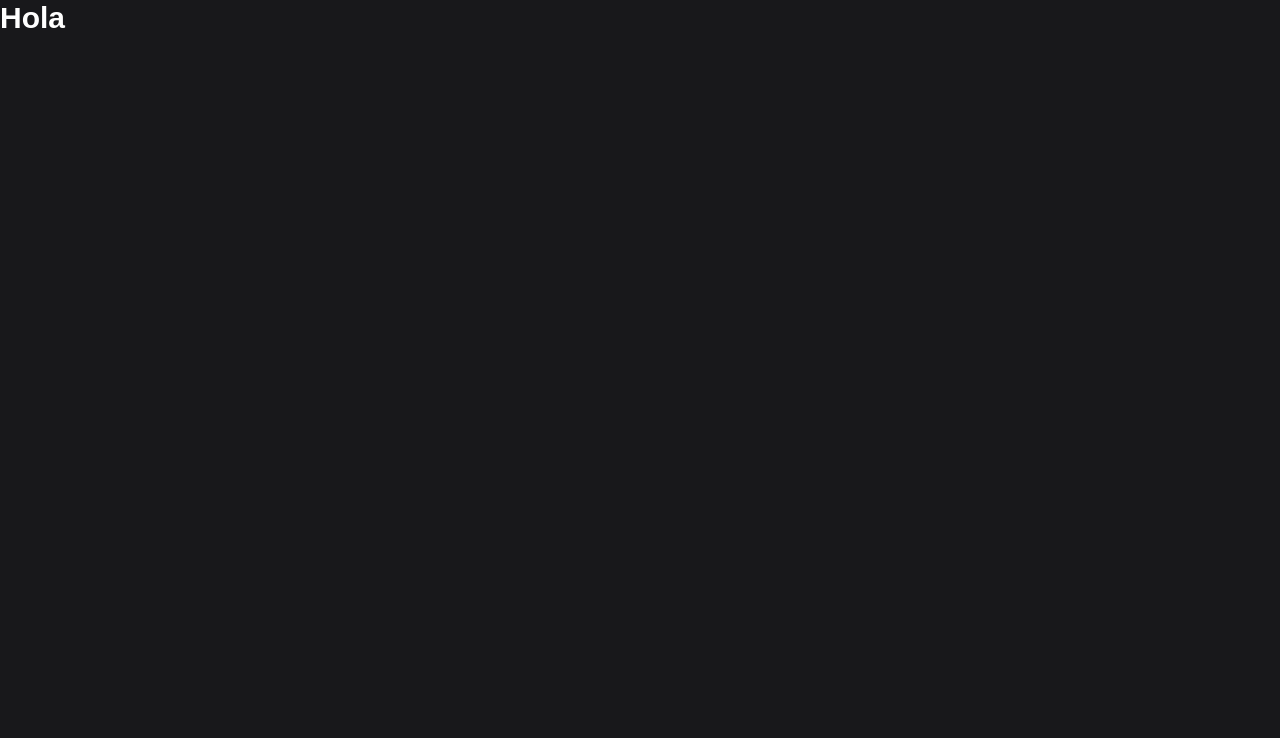
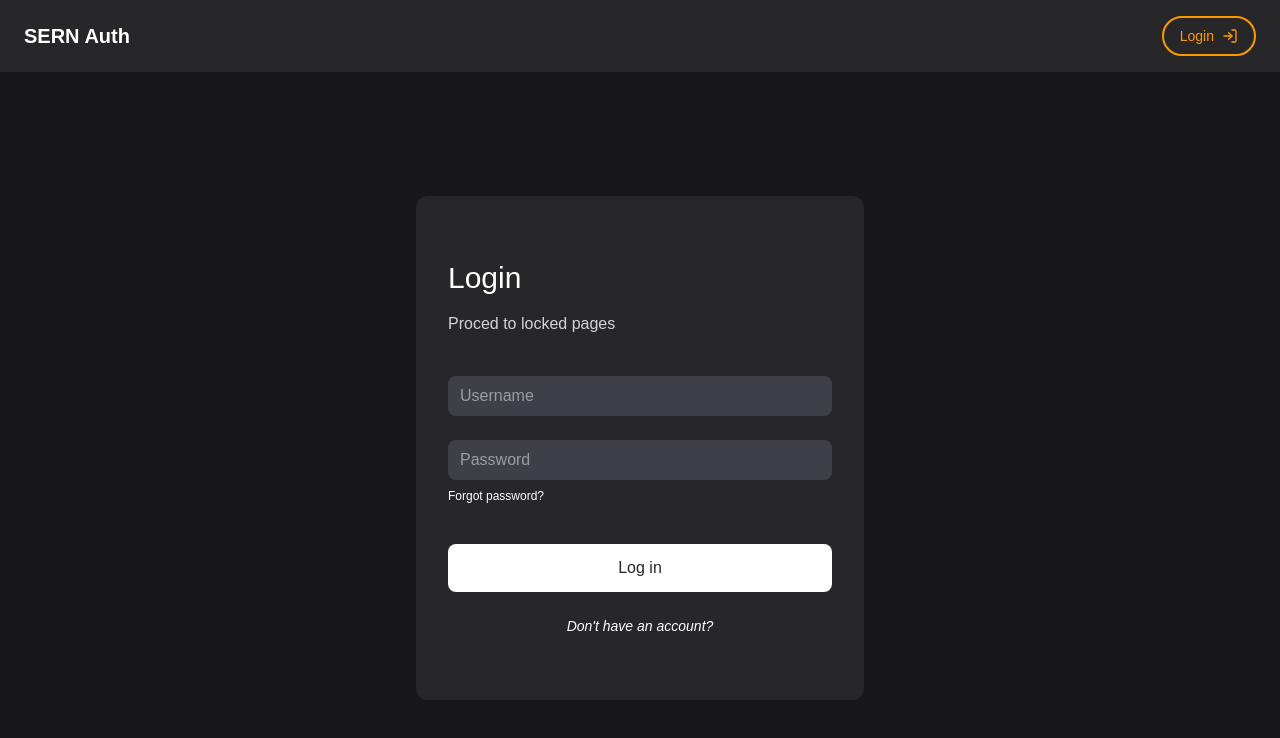
Before and after one commit to Nizvan018/sern_auth, a React (Vite) app in the folder packages/client/: page /login in a window 1280 px wide. Shown: the top 738 px of the page. Built offline with nearby package versions, Linux system fonts and the light colour scheme.

Commit message:
Feat(client): Add pages and add Login and Register pages with their initial styles

```diff
--- a/packages/client/package.json
+++ b/packages/client/package.json
@@ -17,6 +17,7 @@
     "@hookform/resolvers": "^5.2.2",
     "@tailwindcss/vite": "^4.1.18",
     "axios": "^1.13.2",
+    "lucide-react": "^0.562.0",
     "react": "^19.2.0",
     "react-dom": "^19.2.0",
     "react-hook-form": "^7.71.0",
--- a/packages/client/src/App.tsx
+++ b/packages/client/src/App.tsx
@@ -1,11 +1,26 @@
+import { Routes, Route, BrowserRouter } from "react-router-dom";
+import Home from "./pages/home";
+import Login from "./pages/auth/login";
+import EmailVerify from "./pages/emailVerify";
+import ResetPassword from "./pages/resetPassword";
+import Navbar from "./components/Navbar";
+
 import "@fontsource-variable/rubik";
+import Register from "./pages/auth/register";
 
 function App() {
 	return (
-		<>
-			<h1 className="text-3xl font-bold">Hola</h1>
-		</>
+		<BrowserRouter>
+			<Navbar />
+			<Routes>
+				<Route path="/" element={<Home />} />
+				<Route path="/login" element={<Login />} />
+				<Route path="/register" element={<Register />} />
+				<Route path="/email_verify" element={<EmailVerify />} />
+				<Route path="/reset_password" element={<ResetPassword />} />
+			</Routes>
+		</BrowserRouter>
 	)
 }
 
-export default App
+export default App;
--- /dev/null
+++ b/packages/client/src/components/Navbar.tsx
@@ -0,0 +1,27 @@
+import { Link, NavLink } from "react-router-dom";
+import { LogIn } from "lucide-react";
+
+export default function Navbar() {
+    const isActive = ({ isActive }: { isActive: boolean }) =>
+        `${isActive ? "text-amber-500 border-amber-500" : "text-white border-white"} flex items-center gap-2 py-2 px-4 border-2 rounded-full text-sm font-medium transition hover:text-amber-300 hover:border-amber-300`;
+
+    return (
+        <div className="fixed top-0 flex items-center justify-between w-full py-4 px-6 bg-zinc-800">
+            <Link
+                to="/"
+                className="text-xl font-semibold"
+            >
+                SERN Auth
+            </Link>
+
+            <ul className="flex items-center gap-8">
+                <li>
+                    <NavLink to="/login" className={isActive}>
+                        <span>Login</span>
+                        <LogIn className="size-4" />
+                    </NavLink>
+                </li>
+            </ul>
+        </div>
+    )
+}
--- /dev/null
+++ b/packages/client/src/pages/auth/login.tsx
@@ -0,0 +1,49 @@
+import { Link } from "react-router-dom"
+
+export default function Login() {
+    return (
+        <main className="flex flex-col justify-center items-center w-full h-[calc(100vh-96px)] mt-24 px-6">
+            <div className="flex flex-col gap-6 py-16 px-8 rounded-xl bg-zinc-800">
+                <div className="flex flex-col gap-4">
+                    <h1 className="text-3xl">Login</h1>
+                    <span className="text-zinc-300">Proced to locked pages</span>
+                </div>
+
+                <form className="flex flex-col gap-6 my-4">
+                    <input
+                        type="text"
+                        placeholder="Username"
+                        className="w-96 text-zinc-50 py-2 px-3 rounded-lg bg-zinc-700 outline-none focus:shadow-sm"
+                    />
+
+                    <div className="flex flex-col gap-2">
+                        <input
+                            type="password"
+                            placeholder="Password"
+                            className="w-96 text-zinc-50 py-2 px-3 rounded-lg bg-zinc-700 outline-none focus:shadow-sm"
+                        />
+                        <Link
+                            to="reset_password"
+                            className="text-xs hover:underline"
+                        >
+                            Forgot password?
+                        </Link>
+                    </div>
+                </form>
+
+                <button
+                    className="w-full text-zinc-800 font-medium py-3 px-4 rounded-lg bg-white cursor-pointer transition hover:bg-zinc-100"
+                >
+                    Log in
+                </button>
+
+                <Link
+                    to="/register"
+                    className="w-full text-center text-sm italic hover:underline"
+                >
+                    Don't have an account?
+                </Link>
+            </div>
+        </main>
+    )
+}
--- /dev/null
+++ b/packages/client/src/pages/auth/register.tsx
@@ -0,0 +1,41 @@
+import { Link } from "react-router-dom";
+
+export default function Register() {
+    return (
+        <main className="flex justify-center items-center w-full h-[calc(100vh-96px)] mt-24 px-6">
+            <div className="flex flex-col gap-6 py-16 px-8 rounded-xl bg-zinc-800">
+                <div className="flex flex-col gap-4">
+                    <h1 className="text-3xl">Register</h1>
+                    <span className="text-zinc-300">Create a new account</span>
+                </div>
+
+                <form className="flex flex-col gap-6 my-4">
+                    <input
+                        type="text"
+                        placeholder="Username"
+                        className="w-96 text-zinc-50 py-2 px-3 rounded-lg bg-zinc-700 outline-none focus:shadow-sm"
+                    />
+
+                    <input
+                        type="password"
+                        placeholder="Password"
+                        className="w-96 text-zinc-50 py-2 px-3 rounded-lg bg-zinc-700 outline-none focus:shadow-sm"
+                    />
+                </form>
+
+                <button
+                    className="w-full text-zinc-800 font-medium py-3 px-4 rounded-lg bg-white cursor-pointer transition hover:bg-zinc-100"
+                >
+                    Register
+                </button>
+
+                <Link
+                    to="/login"
+                    className="w-full text-center text-sm italic hover:underline"
+                >
+                    Do you already have an account?
+                </Link>
+            </div>
+        </main>
+    )
+}
--- /dev/null
+++ b/packages/client/src/pages/emailVerify.tsx
@@ -0,0 +1,5 @@
+export default function EmailVerify() {
+    return (
+        <div>EmailVerify</div>
+    )
+}
--- /dev/null
+++ b/packages/client/src/pages/home.tsx
@@ -0,0 +1,7 @@
+export default function Home() {
+    return (
+        <div className="pt-24 px-6">
+            <h1 className="text-3xl font-bold">Home</h1>
+        </div>
+    )
+}
--- /dev/null
+++ b/packages/client/src/pages/resetPassword.tsx
@@ -0,0 +1,5 @@
+export default function ResetPassword() {
+    return (
+        <div>ResetPassword</div>
+    )
+}
```
Also changed, not shown: 1 other file (tests, documents, lock files or other folders).
